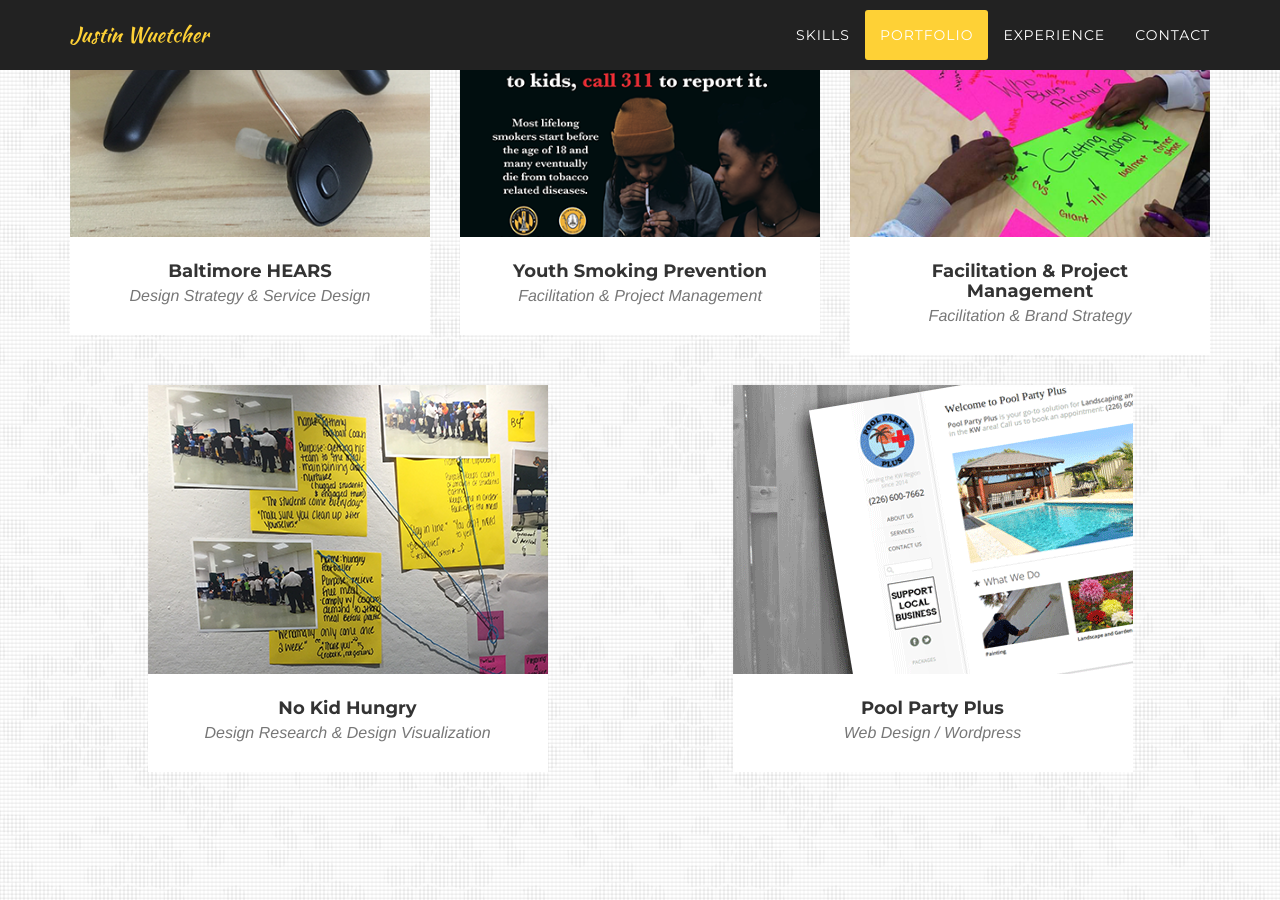
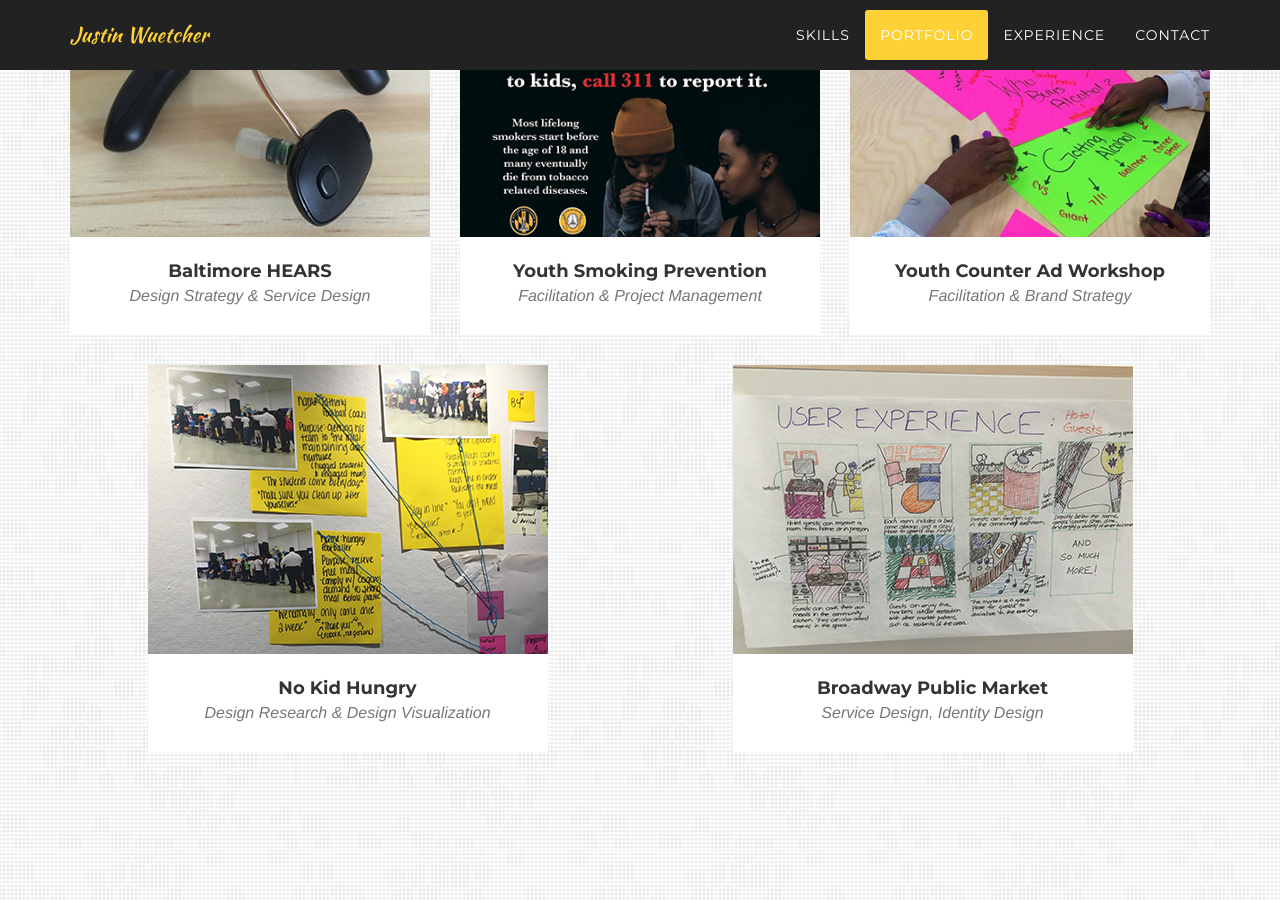
Before and after one commit to jwuetcher/jwuetcher.github.io, a Jekyll site: the page built from index.html, in a window 1280 px wide and 900 px high, scrolled down 3373 px. Built offline with Jekyll 4.4.1, drawn with Linux system fonts in a browser that asks for light colours; some web fonts are replaced.

Commit message:
Portfolio Public Market Update

```diff
--- a/_includes/portfolio_grid.html
+++ b/_includes/portfolio_grid.html
@@ -49,7 +49,7 @@
                         <img src="img/portfolio/OYCAW.png" class="img-responsive" alt="two middle school students mind mapping on bright neon paper">
                     </a>
                     <div class="portfolio-caption">
-                        <h4>Facilitation & Project Management</h4>
+                        <h4> Youth Counter Ad Workshop</h4>
                         <p class="text-muted">Facilitation & Brand Strategy</p>
                     </div>
                 </div>
@@ -96,11 +96,11 @@
                                 <i class="fa fa-plus fa-3x"></i>
                             </div>
                         </div>
-                        <img src="img/portfolio/poolparty.png" class="img-responsive" alt="">
+                        <img src="img/portfolio/PublicMarket.png" class="img-responsive" alt="">
                     </a>
                     <div class="portfolio-caption">
-                        <h4>Pool Party Plus</h4>
-                        <p class="text-muted">Web Design / Wordpress</p>
+                        <h4>Broadway Public Market</h4>
+                        <p class="text-muted">Service Design, Identity Design</p>
                     </div>
                 </div>
 
```
